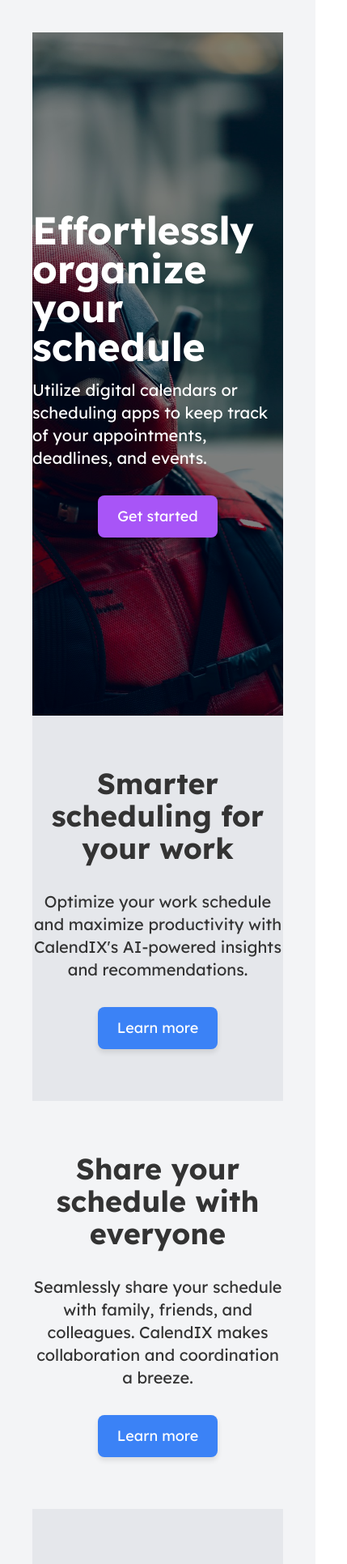
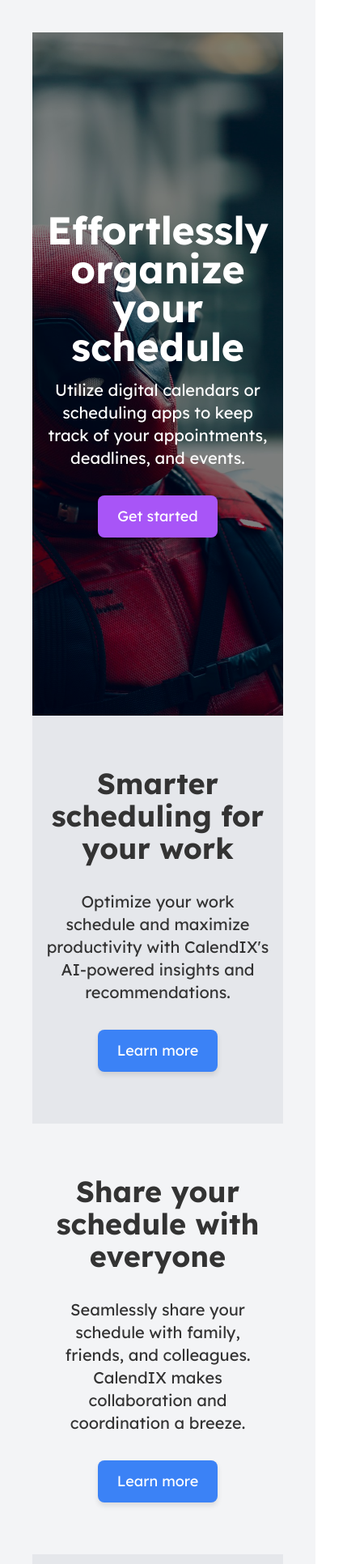
Before and after one commit to GPT-Engineer-App/calendix-app-structure, a React (Vite) app: page / in a window 390 px wide. Shown: the top 1932 px of the page at 81% size, 429 px wide, since content can reach past the window. Built offline with nearby package versions, Linux system fonts and the light colour scheme.

Commit message:
Make Index page responsive and full width

```diff
--- a/src/pages/Index.jsx
+++ b/src/pages/Index.jsx
@@ -23,14 +23,14 @@ const Index = () => {
       <main className="w-full flex flex-col items-center">
         <section className="relative w-full h-screen">
           <img src={heroImage} alt="New Hero" className="w-full h-full object-cover" />
-          <div className="absolute inset-0 flex flex-col items-center justify-center bg-black bg-opacity-50">
-            <h2 className="text-5xl font-bold text-white mb-4">Effortlessly organize your schedule</h2>
-            <p className="text-xl text-white mb-8">Utilize digital calendars or scheduling apps to keep track of your appointments, deadlines, and events.</p>
+          <div className="absolute inset-0 flex flex-col items-center justify-center bg-black bg-opacity-50 p-4">
+            <h2 className="text-5xl font-bold text-white mb-4 text-center">Effortlessly organize your schedule</h2>
+            <p className="text-xl text-white mb-8 text-center">Utilize digital calendars or scheduling apps to keep track of your appointments, deadlines, and events.</p>
             <button onClick={openModal} className="bg-purple-500 text-white px-6 py-3 rounded-lg text-lg">Get started</button>
           </div>
         </section>
 
-        <section className="w-full bg-gray-200 py-16">
+        <section className="w-full bg-gray-200 py-16 px-4">
           <div className="container mx-auto text-center">
             <h3 className="text-4xl font-bold mb-8">Smarter scheduling for your work</h3>
             <p className="text-xl mb-8">Optimize your work schedule and maximize productivity with CalendIX's AI-powered insights and recommendations.</p>
@@ -38,7 +38,7 @@ const Index = () => {
           </div>
         </section>
 
-        <section className="w-full py-16">
+        <section className="w-full py-16 px-4">
           <div className="container mx-auto text-center">
             <h3 className="text-4xl font-bold mb-8">Share your schedule with everyone</h3>
             <p className="text-xl mb-8">Seamlessly share your schedule with family, friends, and colleagues. CalendIX makes collaboration and coordination a breeze.</p>
@@ -46,7 +46,7 @@ const Index = () => {
           </div>
         </section>
 
-        <section className="w-full bg-gray-200 py-16">
+        <section className="w-full bg-gray-200 py-16 px-4">
           <div className="container mx-auto text-center">
             <h3 className="text-4xl font-bold mb-8">Get started!</h3>
             <p className="text-xl mb-8">Unlock the full potential of CalendIX and start achieving your goals today. Sign up now and experience the difference of intelligent, personalized scheduling.</p>
@@ -54,7 +54,7 @@ const Index = () => {
           </div>
         </section>
 
-        <section className="w-full py-16">
+        <section className="w-full py-16 px-4">
           <div className="container mx-auto">
             <h3 className="text-4xl font-bold mb-8 text-center">FAQ</h3>
             <div className="bg-white shadow-md rounded-lg p-8">
@@ -70,19 +70,19 @@ const Index = () => {
           </div>
         </section>
 
-        <section className="w-full bg-gray-200 py-16">
+        <section className="w-full bg-gray-200 py-16 px-4">
           <div className="container mx-auto">
             <h3 className="text-4xl font-bold mb-8 text-center">What's new?</h3>
-            <div className="flex justify-around">
-              <div className="bg-white shadow-md rounded-lg p-8 w-1/3">
+            <div className="flex flex-wrap justify-around">
+              <div className="bg-white shadow-md rounded-lg p-8 w-full md:w-1/3 mb-4 md:mb-0">
                 <h4 className="text-2xl font-bold mb-4">Introducing the Ultimate Schedule Tool for Your Business</h4>
                 <p className="text-lg mb-8">Streamline your team's scheduling and boost productivity with CalendIX's powerful business features.</p>
               </div>
-              <div className="bg-white shadow-md rounded-lg p-8 w-1/3">
+              <div className="bg-white shadow-md rounded-lg p-8 w-full md:w-1/3 mb-4 md:mb-0">
                 <h4 className="text-2xl font-bold mb-4">Stay Organized, Productive No Matter the Schedule</h4>
                 <p className="text-lg mb-8">CalendIX adapts to your ever-changing lifestyle, ensuring you stay on top of your tasks and commitments.</p>
               </div>
-              <div className="bg-white shadow-md rounded-lg p-8 w-1/3">
+              <div className="bg-white shadow-md rounded-lg p-8 w-full md:w-1/3">
                 <h4 className="text-2xl font-bold mb-4">Smart Productivity with the Intelligent Schedule Tool of the Year</h4>
                 <p className="text-lg mb-8">Experience the power of AI-driven scheduling with CalendIX, voted the best intelligent planner of the year.</p>
               </div>
```
